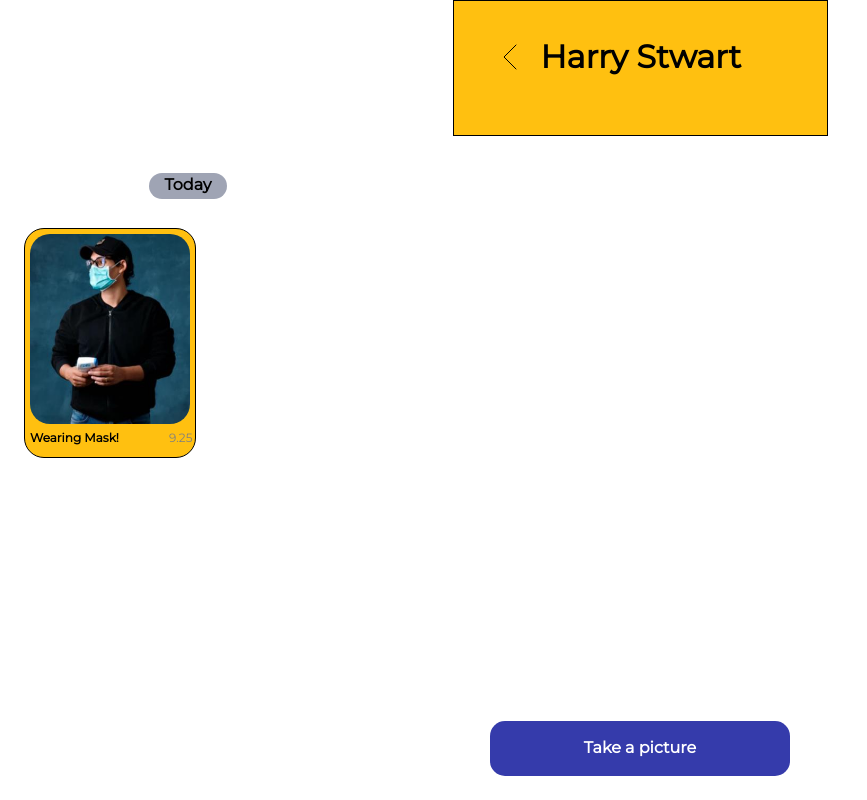
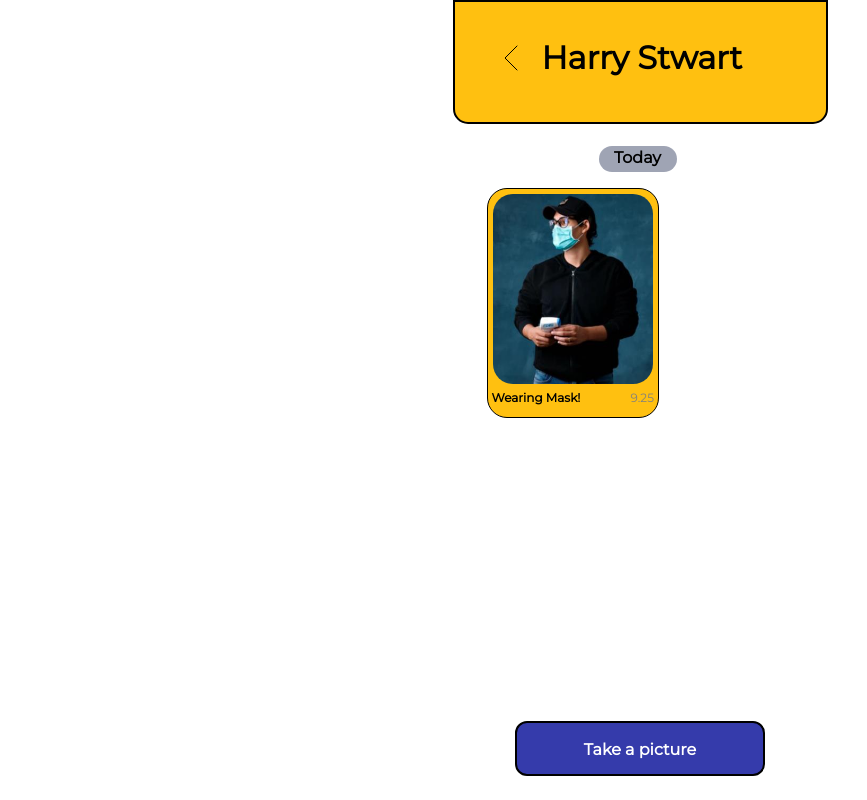
Before and after one commit to shyfakaay/VILAS-App, a plain HTML site: page 12-Chat/chat.html in a window 1280 px wide. Shown: the whole page, without its empty margins (0-867 px from the left). Drawn offline with nearby package versions, Linux system fonts and the light colour scheme.

Commit message:
bismillah-fix

```diff
--- a/12-Chat/chat.css
+++ b/12-Chat/chat.css
@@ -1,49 +1,53 @@
+* {
+  margin: 0;
+  padding: 0;
+}
+
 body {
-  font-family: 'Montserrat';font-size: 20px;
+  background-color: #FFF;
+  font-family: 'Montserrat', sans-serif;
+  font-size: 20px;
+}
+
+.vls-wrapper {
+  max-width: 375px;
+  margin: 0 auto;
+  height: 100vh;
 }
 
 .hd {
   margin-top: 0px;
 }
 
-* {
-  margin: 0;
-  padding: 0;
-}
-
-.vls-wrapper {
-  max-width: 375px;
-  margin: 0 auto;
-  background-color: white;
-  height: 100vh;
-}
-
 .box {
   background-color: #ffc010;
   margin: 0 auto;
-  height: 70px;
-  padding:32px;
-  border: 1.5px solid #000000;
-} ::after
-
-
-.fas .fa-chevron-left {
+  height: 124px;
+  padding: 32px;
+  border: 2px solid black;
+  box-sizing: border-box;
+  border-bottom-left-radius: 15px;
+  border-bottom-right-radius: 15px;
+}
+::after .fas .fa-chevron-left {
   margin-top: 130px;
 }
 
 .box1 {
-position: absolute;
+    margin-left: 112px;
     width: 78px;
     height: 26px;
     left: 149px;
     top: 173px;
-background-color: #9FA4B4;
+    background-color: #9fa4b4;
     border-radius: 20px;
     text-align: center;
+    margin-top: 64px;
 }
 
 .box2 {
-position: absolute;
+    margin-top: 16px;
+    /* position: absolute; */
     width: 170px;
     height: 228px;
     left: 24px;
@@ -61,10 +65,12 @@ height: 190px;
 }
 
 .button {
+  border: 2px solid black;
+  box-sizing: border-box;
   width: 250px;
-  height: 25px;
-  left: 24px;
-  top: 531px;
+  height: 55px;
+  /* left: 24px; */
+  /* top: 531px; */
   display: inline-block;
   padding: 15px 25px;
   font-size: 24px;
@@ -75,19 +81,21 @@ height: 190px;
   color: red;
   background-color: #353bab;
   border: black 200%;
-  border-radius: 15px;
+  border-radius: 12px;
   position: bottom-center;
   margin-bottom: 24px;
 }
 
-.button:hover {background-color: #353bab; }
+.button:hover {
+  background-color: #353bab;
+}
 
 .button:active {
-  background-color: #353BAB;
+  background-color: #353bab;
 }
 
 .konten {
-  margin: 0px 5px 5px 5px;
+  margin: 0px 5px 5px 4px;
   font-size: 12px;
 }
 
--- a/12-Chat/chat.html
+++ b/12-Chat/chat.html
@@ -28,7 +28,7 @@
 			<article class="uk-comment">
 				<header class="uk-comment-header">
 					<div class="uk-grid-medium uk-flex-middle" uk-grid>
-						<a href="https://vilas-markoding01.markoding01.repl.co/11-Reminder/remind.html?"><svg xmlns="http://www.w3.org/2000/svg" class="icon" icon-tabler icon-tabler-chevron-left" width="48" height="48" viewBox="0 0 24 24" stroke-width="0.5" stroke="#000000" fill="none" stroke-linecap="round" stroke-linejoin="round">
+						<a href="https://vilas-markoding01.markoding01.repl.co/4-Homepage/remind1.html?"><svg xmlns="http://www.w3.org/2000/svg" class="icon" icon-tabler icon-tabler-chevron-left" width="48" height="48" viewBox="0 0 24 24" stroke-width="0.5" stroke="#000000" fill="none" stroke-linecap="round" stroke-linejoin="round">
       <path stroke="none" d="M0 0h24v24H0z" fill="none"/>
       <polyline points="15 6 9 12 15 18" />
       </svg>
@@ -42,17 +42,18 @@
     <div class="box1">
       <p style="color:black; font-size: 16px;"><b>Today</b></p>
     </div>
+
     <div class="box2">
       <img class="image1" src="../../Images/Harry.jpeg">
       <div class="uk-column-1-2" style="width: 140%">
-        <p class="konten" style="color: black"><b>Wearing Mask!</p></b>
+        <p class="konten" style="color: black; font-size: 12px;"><b>Wearing Mask!</p></b>
         <p class="konten" style="color: grey">9.25</p>
       </div>
     </div>
 
   <div class="uk-section">
     <div class="uk-position-bottom-center">
-    <a class="button" style="text-align:center; color:#ffffff; font-size:16px" href="https://vilas-markoding01.markoding01.repl.co/13-Camera/cam.html"><b>Take a picture</button></a>
+    <a class="button" style="text-align:center; color:#ffffff; font-size:16px; text-decoration:none;" href="https://vilas-markoding01.markoding01.repl.co/13-Camera/cam.html"><b>Take a picture</button></a>
     </div>
   </div>
   </div>
--- a/13-Camera/cam.css
+++ b/13-Camera/cam.css
@@ -18,7 +18,7 @@
   background-color: #FFBD12;
   width: 235px;
   height: 259px;
-  margin-left: 8px;
+  margin-left: 50px !important;
   top: 350px;
   border: 2px solid black;
   box-sizing: border-box;
@@ -75,7 +75,7 @@ color: white;
 }
 
 .button {
-  max-width: 375px;
+  max-width: 375px !important;
   margin: 0 auto !important;
   width: 312px;
   height: 60px;
@@ -116,7 +116,7 @@ color: white;
 }
 
 #snap {
-    margin-left: -58px !important;
+    margin-left: -44px !important;
 }
 
 .flip {
@@ -167,9 +167,10 @@ margin-right: 24px;
     margin-left: -61px;
 }
 .tombol {
-  margin-top: 73px;
+  max-width: 375px !important;
+  margin-top:0px !important;
   margin-bottom: -52px;
-  margin-left: -2px;
+  margin-left: 68px;
 }
 
 #canvas {
@@ -189,3 +190,9 @@ margin-right: 24px;
 #video {
   margin-top: 6px;
 }
+
+@media only screen and (max-width: 1200px) {
+#modal-center {
+  padding-left:250px !important;
+}
+}
--- a/4-Homepage/bottomsheet-style.css
+++ b/4-Homepage/bottomsheet-style.css
@@ -79,7 +79,9 @@ animation: slide-in-bottom 0.5s cubic-bezier(0.250, 0.460, 0.450, 0.940) both;
 
 .activeup {
   display: block;
-  height: 450px;
+  /* height: 624px; */
+   height: 447px;
+    margin-bottom: 180px;
 }
 
 
--- a/6-Profile/pro.css
+++ b/6-Profile/pro.css
@@ -1,20 +1,26 @@
-body {
-  background-color: #ffc010;
-  max-width: 800px;
-  margin: 0 auto;
-  height: 575px;
-  border-bottom: 15px;
-  border: 2px solid black;
-  border-bottom-left-radius: 15px;
-  border-bottom-right-radius: 15px;
-  box-sizing: border-box;
+* {
+  margin: 0;
+  padding: 0;
 }
 
-.uk-input, .uk-select:not([multiple]):not([size]) {
-    width: 316px !important;
-    height: 40px;
-    vertical-align: middle;
-    display: inline-block;
+body {
+  font-family: 'Montserrat', sans-serif;
+  font-size: 20px;
+}
+
+.vls-wrapper {
+  max-width: 375px;
+  margin: 0 auto;
+  background-color: #ffc010;
+  height: 100vh;
+}
+
+.uk-input,
+.uk-select:not([multiple]):not([size]) {
+  width: 316px !important;
+  height: 40px;
+  vertical-align: middle;
+  display: inline-block;
 }
 
 .teks {
@@ -24,7 +30,7 @@ body {
   height: 70px;
   width: 350px;
   background-color: white;
-  border-radius:10px;
+  border-radius: 10px;
   margin-left: 10px;
   margin-bottom: 12px;
   box-sizing: border-box;
@@ -43,9 +49,8 @@ img {
 }
 
 .text-center {
-  text-align:center;
+  text-align: center;
 }
-
 
 .button {
   margin-top: 8px;
@@ -67,10 +72,12 @@ img {
   position: bottom-center;
 }
 
-.button:hover {background-color: #353bab; }
+.button:hover {
+  background-color: #353bab;
+}
 
 .button:active {
-  background-color: #353BAB;
+  background-color: #353bab;
 }
 
 .uk-section {
@@ -92,15 +99,3 @@ img {
   border-radius: 12px;
   padding: 10px, 16px, 10px, 16px;
 }
-
-* {
-  margin: 0;
-  padding: 0;
-}
-
-.vls-wrapper {
-  max-width: 375px;
-  margin: 0 auto;
-  background-color: white;
-  height: 100vh;
-}
--- a/8-Group /gr.css
+++ b/8-Group /gr.css
@@ -1,32 +1,47 @@
+* {
+  margin: 0;
+  padding: 0;
+}
+
 body {
-  font-family: 'Montserrat',sans-serif;
+  font-family: 'Montserrat', sans-serif;
   font-size: 20px;
+}
+
+.vls-wrapper {
+  max-width: 375px;
+  margin: 0 auto;
+  background-color: white;
+  height: 100vh;
 }
 
 /* .uk-grid-column-medium {
   padding-left: 0px;
 } */
 
-.uk-grid-column-medium {
+.uk-grid-column-medium>*, .uk-grid-medium>* {
+    padding-left: 12px !important;
+}
+
+/* .uk-grid-column-medium {
   margin-left: -86px;
 }
 .uk-grid-medium {
   margin-left: -74px;
-}
-
+} */
 
 .box {
   background-color: #ffc010;
   margin: 0 auto;
-  height: 70px;
-  padding:32px;
+  height: 49px;
+  padding: 32px;
   border: 1.5px solid #000000;
   border-bottom-left-radius: 15px;
   border-bottom-right-radius: 15px;
 }
 
 .vls-jdl {
-  margin-top:;
+  /* margin-top: ; */
   margin-left: 54px;
   background-color: red;
 }
@@ -39,7 +54,6 @@ body {
   margin-bottom: 0px;
   margin-top: 80px;
 }
-
 
 .button {
   margin: 450px 0px 0px 26px;
@@ -60,10 +74,12 @@ body {
   position: bottom-center;
 }
 
-.button:hover {background-color: #353bab; }
+.button:hover {
+  background-color: #353bab;
+}
 
 .button:active {
-  background-color: #353BAB;
+  background-color: #353bab;
 }
 
 .rounded-button {
@@ -76,12 +92,12 @@ body {
   display: flex;
   align-items: center;
   justify-content: center;
-    color:white;
+  color: white;
   background-color: #353bab;
+}
 
-    span{
+.rounded-button .span {
   color: white;
-    }
 }
 
 .pp {
@@ -96,9 +112,8 @@ body {
   height: 180px;
 }
 
-
 .text-group {
-  margin-left: 24px;
+  margin-left: 36px;
 }
 
 .column {
@@ -108,15 +123,3 @@ body {
   height: 300px;
   color: black;
 }
-
-* {
-  margin: 0;
-  padding: 0;
-}
-
-.vls-wrapper {
-  max-width: 375px;
-  margin: 0 auto;
-  background-color: white;
-  height: 100vh;
-}
--- a/8-Group /gr1.css
+++ b/8-Group /gr1.css
@@ -1,24 +1,31 @@
-body {
-  background-color: #ffc010;
-  max-width: 800px;
-  margin: 0 auto;
-  height: 575px;
-  border-bottom: 15px;
-  border: 2px solid black;
-  border-bottom-left-radius: 15px;
-  border-bottom-right-radius: 15px;
-  box-sizing: border-box;
-}
-
 * {
   margin: 0;
   padding: 0;
+}
+
+body {
+  font-family: 'Montserrat', sans-serif;
+  font-size: 20px;
+  background-color: #fff;
+  margin: 0 auto;
+  height: 100vh;
+  box-sizing: border-box;
 }
 
 .vls-wrapper {
   max-width: 375px;
   margin: 0 auto;
   height: 100vh;
+  /* background-color: #ffc010; */
+}
+
+.container {
+  height: 590px;
+  background-color: #ffc010;
+  border: 2px solid black;
+  box-sizing: border-box;
+  border-bottom-left-radius: 15px;
+  border-bottom-right-radius: 15px;
 }
 
 svg {
@@ -26,17 +33,19 @@ svg {
   height: auto;
   box-sizing: border-box;
   margin-left: 45px;
-    margin-top:10px;
+  margin-top: 10px;
 }
 
-.uk-input, .uk-select:not([multiple]):not([size]) {
+.uk-input,
+.uk-select:not([multiple]):not([size]) {
   height: 31px;
   vertical-align: middle;
   display: inline-block;
   width: 320px !important;
 }
 
-.uk-grid-column-medium>*, .uk-grid-medium>* {
+.uk-grid-column-medium > *,
+.uk-grid-medium > * {
   padding-left: 19px;
   padding-top: 1px;
 }
@@ -55,7 +64,7 @@ svg {
   height: 70px;
   width: 350px;
   background-color: white;
-  border-radius:10px;
+  border-radius: 10px;
   margin-left: 10px;
   margin-bottom: 12px;
   box-sizing: border-box;
```
Also changed, not shown: 13-Camera/cam.html (+5 -5 lines), 4-Homepage/Home.css (+20 -0 lines), 4-Homepage/Home.html (+4 -2 lines), 6-Profile/pro.html (+20 -22 lines), 6-Profile/pro.js (+15 -9 lines), 8-Group /gr.html (+5 -5 lines), 8-Group /gr1.html (+8 -7 lines), 8-Group /gr1.js (+16 -9 lines). Lines whose indentation alone changed are shown as unchanged.
